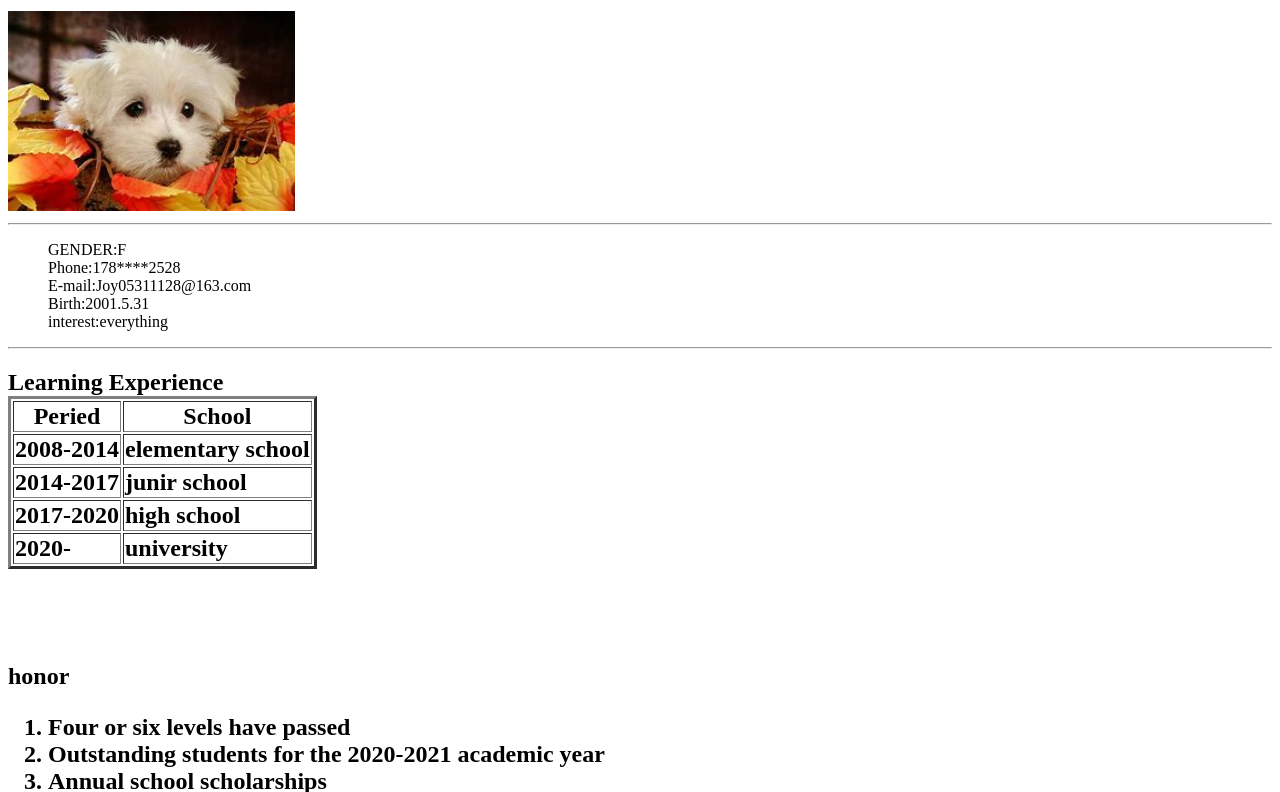
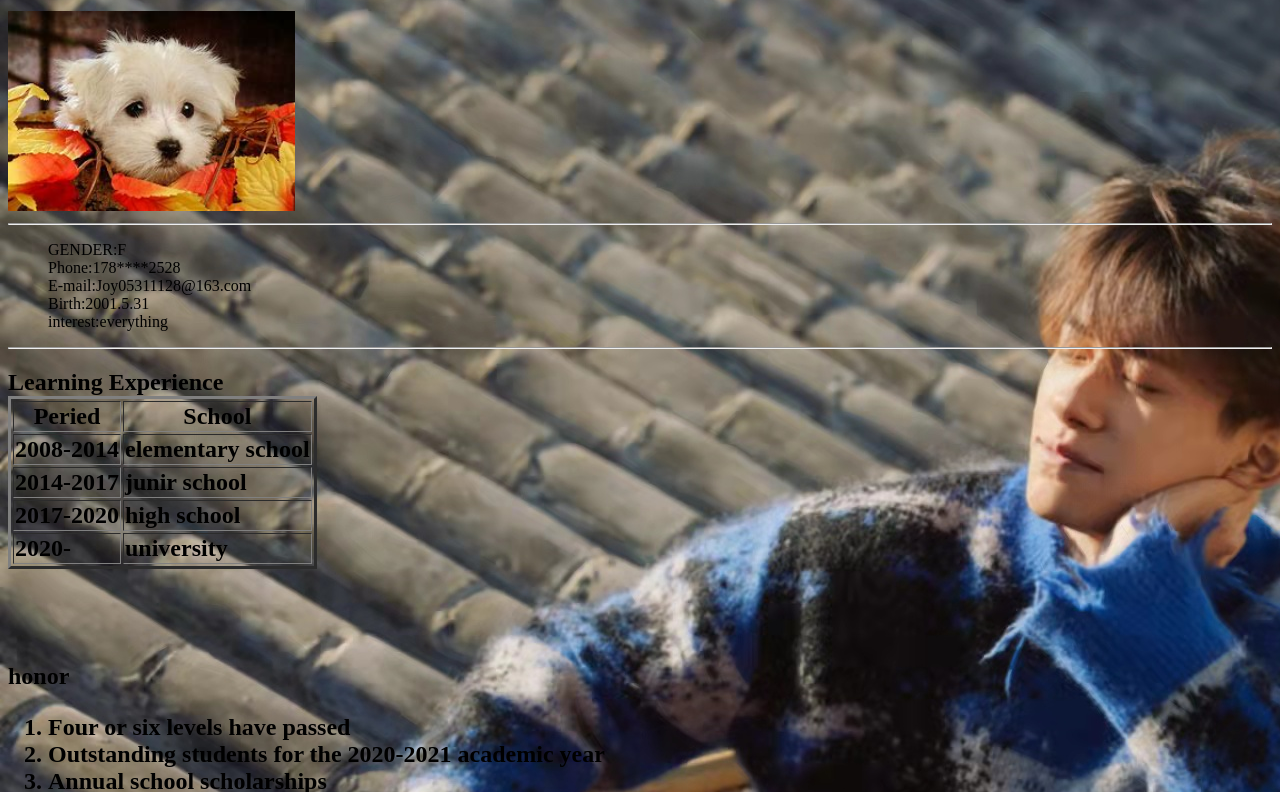
Before and after one commit to CatherineYee/CatherineYee.github.io, a plain HTML site: page index.html in a window 1280 px wide. Shown: the part 69-861 px from the top of the page. Drawn offline with Linux system fonts and the light colour scheme; files whose address does not match are found by name.

Commit message:
Add files via upload

```diff
--- a/index.html
+++ b/index.html
@@ -8,7 +8,7 @@
     <title>Document</title>
 </head>
 
-<body>
+<body background="JacksonYee.jpg">
     <h1> Catherine <br>
 
     </h1>
```
Also changed, not shown: JacksonYee.jpg (added).
